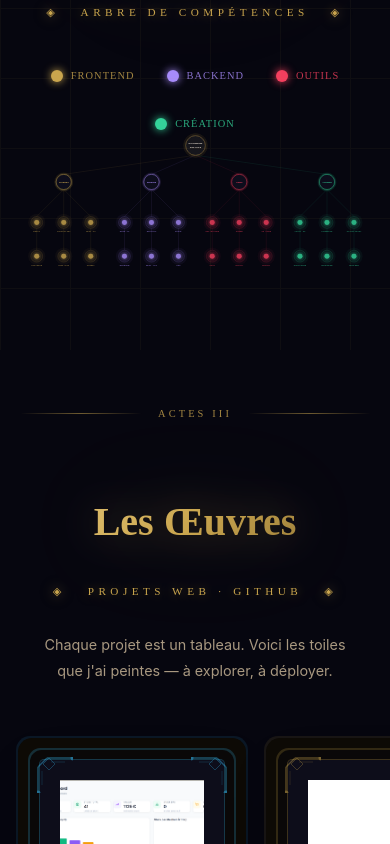
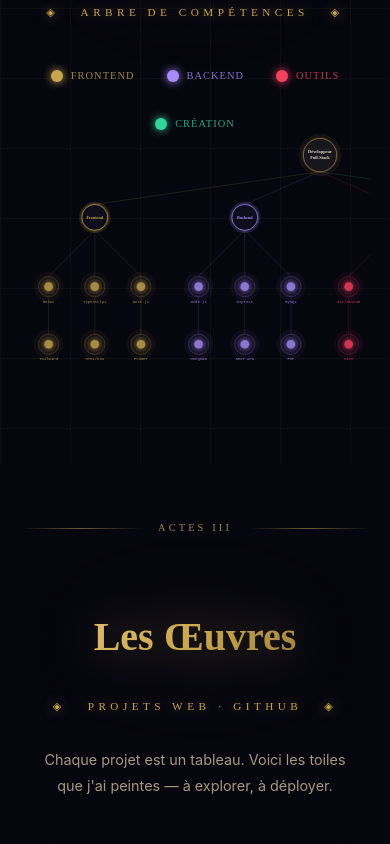
Before and after one commit to Jeloumy/portfolio, a React (Vite) app: page / in a window 390 px wide. Shown: the part 5800-6644 px from the top of the page. Built offline with nearby package versions, Linux system fonts and the light colour scheme.

Commit message:
Fix responsive: 1-col grid on mobile for projects/contact, scrollable skills SVG

```diff
--- a/src/components/Contact.tsx
+++ b/src/components/Contact.tsx
@@ -137,7 +137,7 @@ export default function Contact() {
         </motion.div>
 
         {/* ── Main content grid ── */}
-        <div style={{ display: 'grid', gridTemplateColumns: '1fr 2fr', gap: 'clamp(2.5rem, 5vw, 6rem)', alignItems: 'start' }}>
+        <div className="grid grid-cols-1 md:grid-cols-[1fr_2fr]" style={{ gap: 'clamp(2rem, 5vw, 6rem)', alignItems: 'start' }}>
 
           {/* ── Left panel ── */}
           <motion.div
--- a/src/components/Projects.tsx
+++ b/src/components/Projects.tsx
@@ -307,7 +307,7 @@ export default function Projects() {
         </motion.div>
 
         {/* 2×2 grid of framed paintings */}
-        <div style={{ display: 'grid', gridTemplateColumns: 'repeat(2, 1fr)', gap: 'clamp(1.5rem, 3vw, 3rem)', marginBottom: 'clamp(2rem, 4vw, 4rem)' }}>
+        <div className="grid grid-cols-1 md:grid-cols-2" style={{ gap: 'clamp(1.5rem, 3vw, 3rem)', marginBottom: 'clamp(2rem, 4vw, 4rem)' }}>
           {PROJECTS.map((p, i) => <ProjectCard key={p.id} project={p} index={i} />)}
         </div>
 
--- a/src/components/Skills.tsx
+++ b/src/components/Skills.tsx
@@ -219,10 +219,11 @@ export default function Skills() {
           animate={inView ? { opacity: 1 } : { opacity: 0 }}
           transition={{ type: 'spring', stiffness: 300, damping: 22 }}
         >
+          <div style={{ overflowX: 'auto', WebkitOverflowScrolling: 'touch' }}>
           <svg
             viewBox="0 0 1300 600"
             preserveAspectRatio="xMidYMid meet"
-            style={{ width: '100%', height: 'auto' }}
+            style={{ width: '100%', minWidth: '600px', height: 'auto' }}
           >
             <defs>
               <filter id="skillGlow">
@@ -285,6 +286,7 @@ export default function Skills() {
               />
             ))}
           </svg>
+          </div>
         </motion.div>
       </div>
     </section>
```
